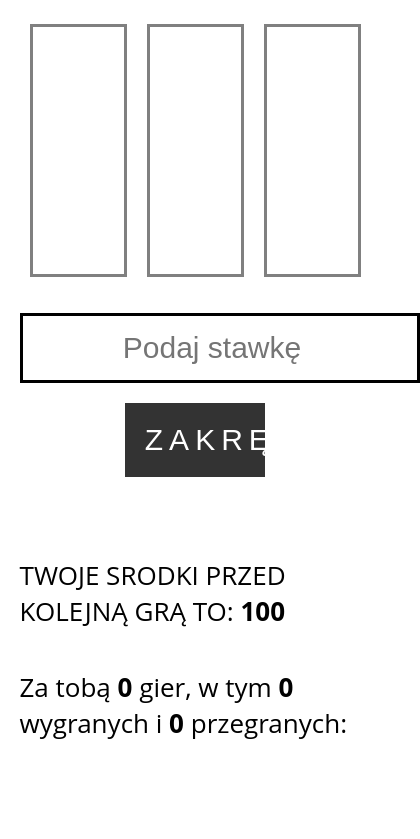
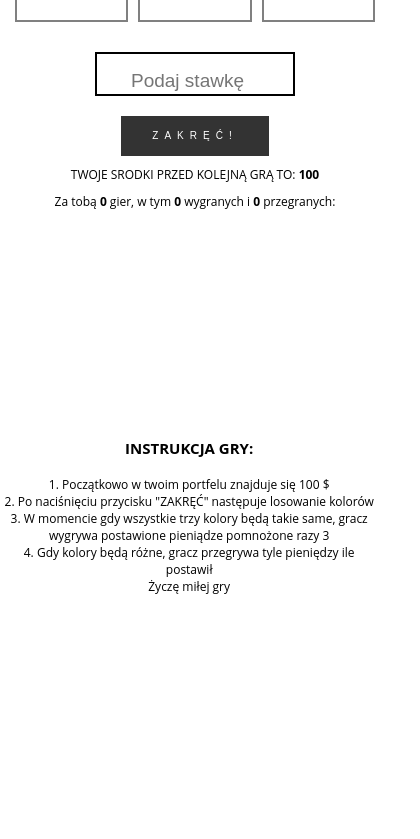
Before and after one commit to SebastianCzarnowski1997/OOP-js---losowanie-kolor-w, a plain HTML site: page index.html in a window 390 px wide. Shown: the part 144-983 px from the top of the page, 420 px wide, since content can reach past the window. After the commit the page ends 886 px from the top, so only its background shows below. Drawn offline with Linux system fonts and the light colour scheme.

Commit message:
new change

```diff
--- a/style.css
+++ b/style.css
@@ -117,12 +117,160 @@ h1 {
         height: 10%;
         text-align: center;
     }
+
     .instruction h1 {
         font-size: 20px;
     }
-     .instruction p {
-         font-size: 14px;
-     }
+
+    .instruction p {
+        font-size: 14px;
+    }
 
 
 }
+
+@media (max-width: 900px) {
+
+    body {
+        height: 100vh;
+        position: relative;
+    }
+
+    .wrap {
+        width: 95%;
+        /* margin: 5vh auto 0; */
+        font-family: 'open sans', roboto, sans-serif;
+    }
+
+
+
+    h1 {
+        text-align: center;
+        text-transform: uppercase;
+        margin-bottom: 10px;
+        font-size: 18px;
+    }
+
+    .game {
+        display: flex;
+        margin-bottom: 3vh;
+
+    }
+
+    .game div {
+        height: 10vh;
+        flex-grow: 1;
+        margin: 5px;
+        border: 2px solid gray;
+    }
+
+    .play {
+        text-align: center;
+    }
+
+    .play input {
+        height: 40px;
+        font-size: 40px;
+        padding: 20px;
+        width: 200px;
+        border: 2px solid black;
+        text-align: center;
+    }
+
+    .play button {
+        width: 40%;
+        height: 40px;
+        text-align: center;
+        font-size: 10px;
+        text-transform: uppercase;
+        background-color: #333;
+        border: none;
+        color: white;
+        cursor: pointer;
+        letter-spacing: 6px;
+    }
+
+    .panel {
+        margin: 10px 0 10px;
+        font-size: 17px;
+    }
+
+    .panel,
+    .score {
+        font-size: 12px;
+        text-align: center;
+    }
+
+    .panel span,
+    .score span {
+        font-weight: bold;
+    }
+
+    .instruction {
+        position: absolute;
+        bottom: 1%;
+        width: 95%;
+        height: 35%;
+        text-align: center;
+    }
+
+    .instruction h1 {
+        font-size: 15px;
+        margin-bottom: 1px;
+    }
+
+    .instruction p {
+        font-size: 12px;
+    }
+
+    .play input::placeholder {
+        font-size: 19px;
+    }
+
+
+}
+
+@media (max-width: 700px) and (orientation: landscape) {
+    body {
+        height: 100vh;
+    }
+
+    .play {
+        display: flex;
+    }
+
+    .play input {
+        height: 10px;
+        font-size: 10px;
+        padding: 15px;
+        width: 200px;
+        border: 2px solid black;
+        text-align: center;
+        margin-top: 1px;
+    }
+
+    .play button {
+        width: 40%;
+        height: 30px;
+        text-align: center;
+        font-size: 10px;
+        text-transform: uppercase;
+        background-color: #333;
+        border: none;
+        color: white;
+        cursor: pointer;
+        letter-spacing: 6px;
+        margin-top: 1px;
+    }
+
+    .panel {
+        margin: 10px 0 10px;
+        font-size: 17px;
+    }
+
+    .panel,
+    .score {
+        font-size: 12px;
+        text-align: center;
+    }
+}
```
Also changed, not shown: index.html (+0 -3 lines).
